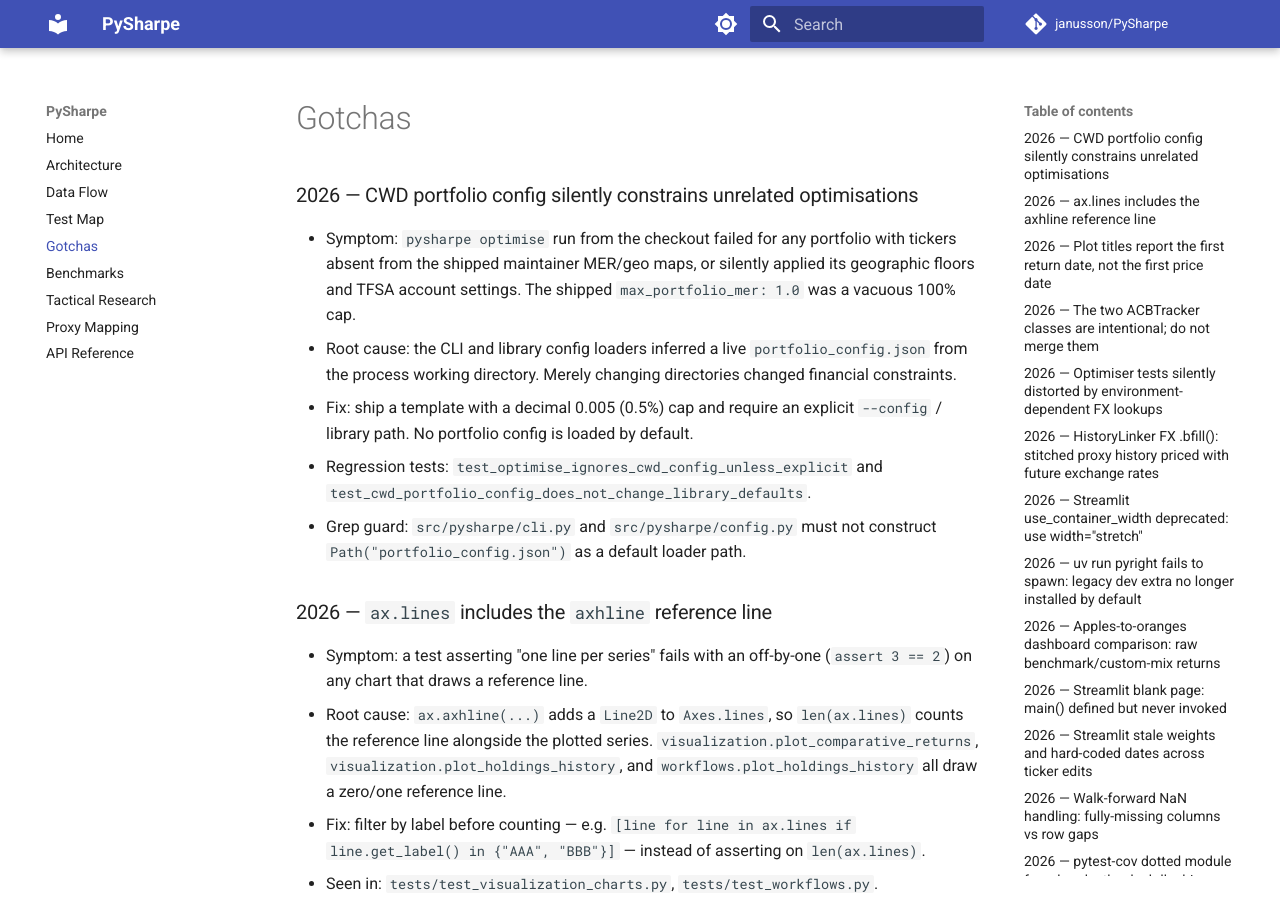
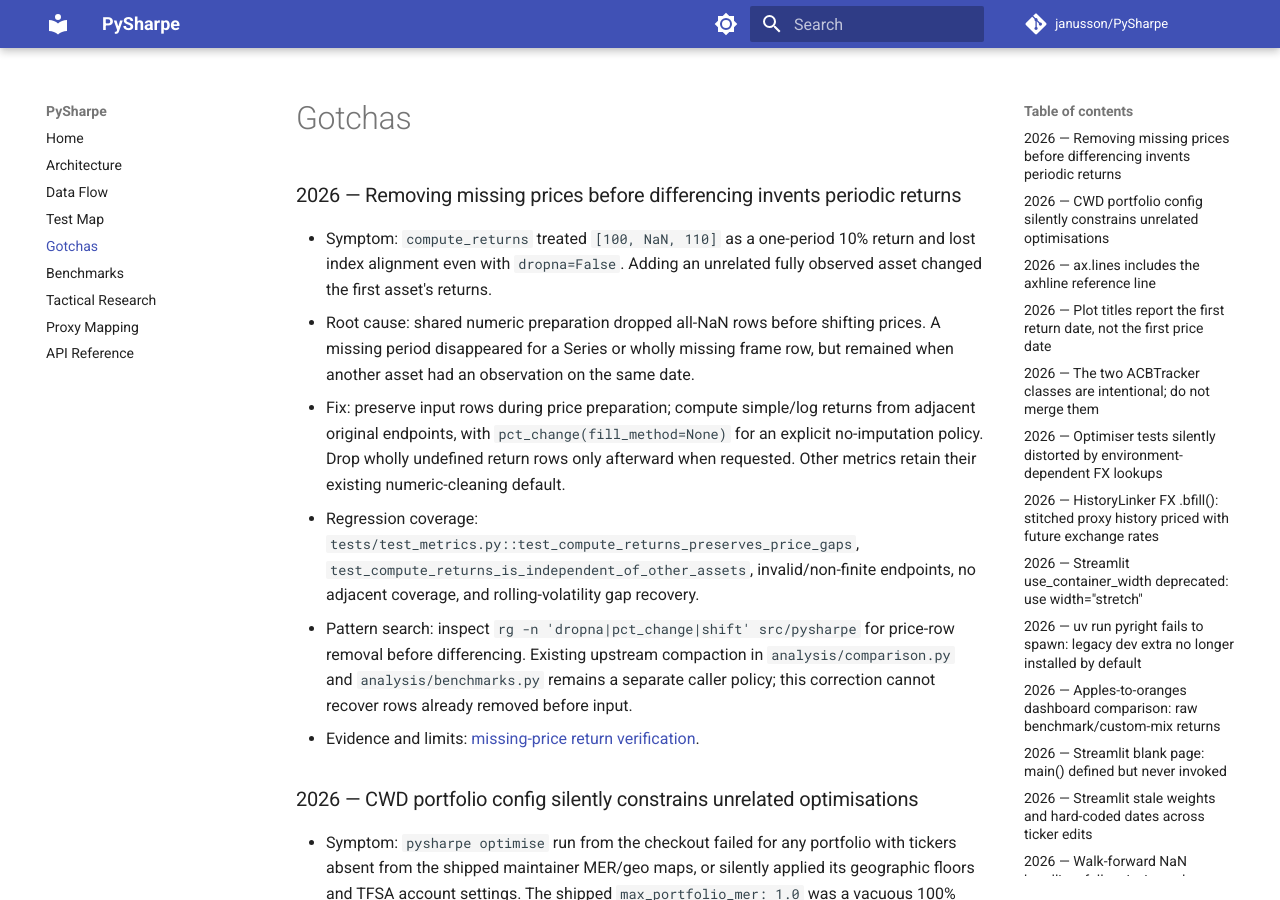
Before and after one commit to janusson/PySharpe, an MkDocs documentation site: the page built from docs/GOTCHAS.md, in a window 1280 px wide and 900 px high. Built offline with MkDocs 1.6.1 and Material for MkDocs 9.7.7, drawn with Linux system fonts in a browser that asks for light colours; comment, search, counter and statistics services are not loaded.

Commit message:
Fix periodic returns across missing price observations

```diff
--- a/docs/GOTCHAS.md
+++ b/docs/GOTCHAS.md
@@ -1,4 +1,25 @@
 # Gotchas
+
+### 2026 — Removing missing prices before differencing invents periodic returns
+
+- Symptom: `compute_returns` treated `[100, NaN, 110]` as a one-period 10%
+  return and lost index alignment even with `dropna=False`. Adding an unrelated
+  fully observed asset changed the first asset's returns.
+- Root cause: shared numeric preparation dropped all-NaN rows before shifting
+  prices. A missing period disappeared for a Series or wholly missing frame row,
+  but remained when another asset had an observation on the same date.
+- Fix: preserve input rows during price preparation; compute simple/log returns
+  from adjacent original endpoints, with `pct_change(fill_method=None)` for an
+  explicit no-imputation policy. Drop wholly undefined return rows only afterward
+  when requested. Other metrics retain their existing numeric-cleaning default.
+- Regression coverage: `tests/test_metrics.py::test_compute_returns_preserves_price_gaps`,
+  `test_compute_returns_is_independent_of_other_assets`, invalid/non-finite
+  endpoints, no adjacent coverage, and rolling-volatility gap recovery.
+- Pattern search: inspect `rg -n 'dropna|pct_change|shift' src/pysharpe` for
+  price-row removal before differencing. Existing upstream compaction in
+  `analysis/comparison.py` and `analysis/benchmarks.py` remains a separate caller
+  policy; this correction cannot recover rows already removed before input.
+- Evidence and limits: [missing-price return verification](financial_verification.md).
 
 ### 2026 — CWD portfolio config silently constrains unrelated optimisations
 
```
Also changed, not shown: docs/TEST_MAP.md (+2 -0 lines), docs/financial_verification.md (added, +98 -0 lines), 2 other files.
